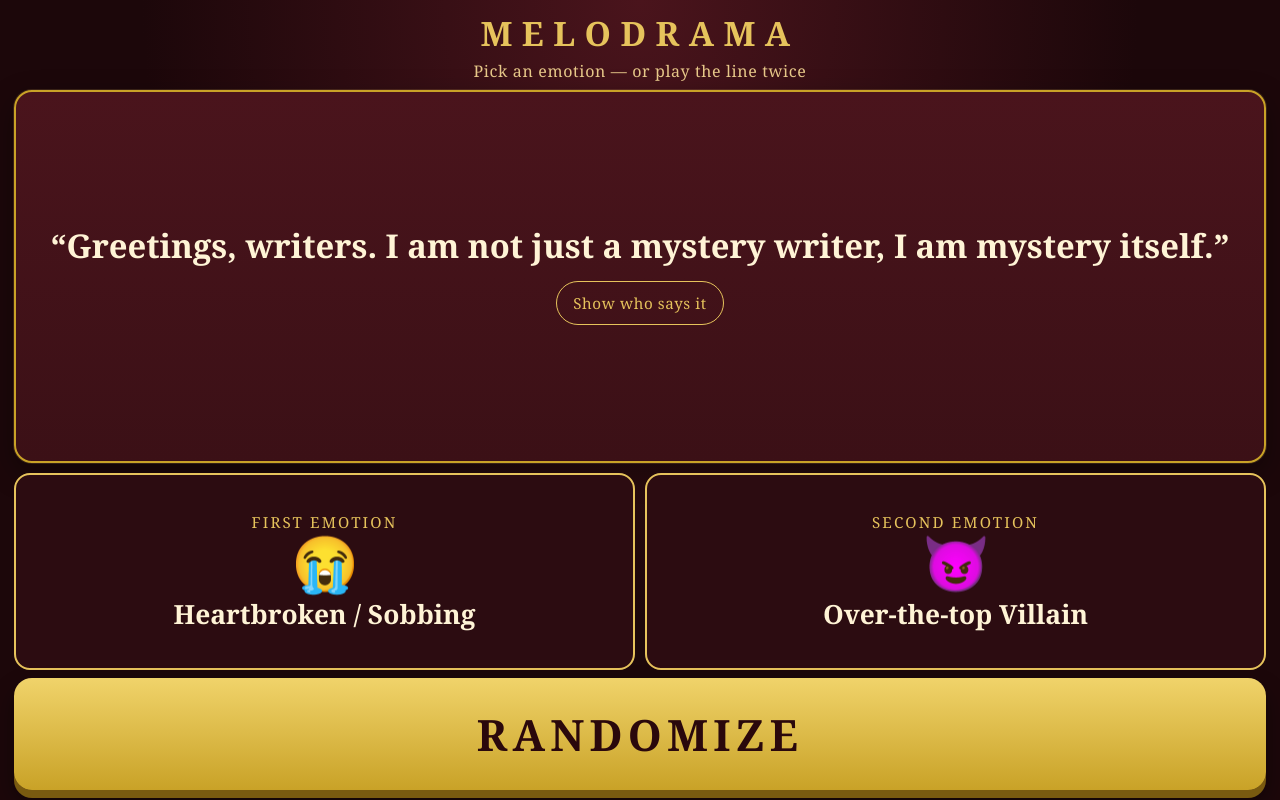
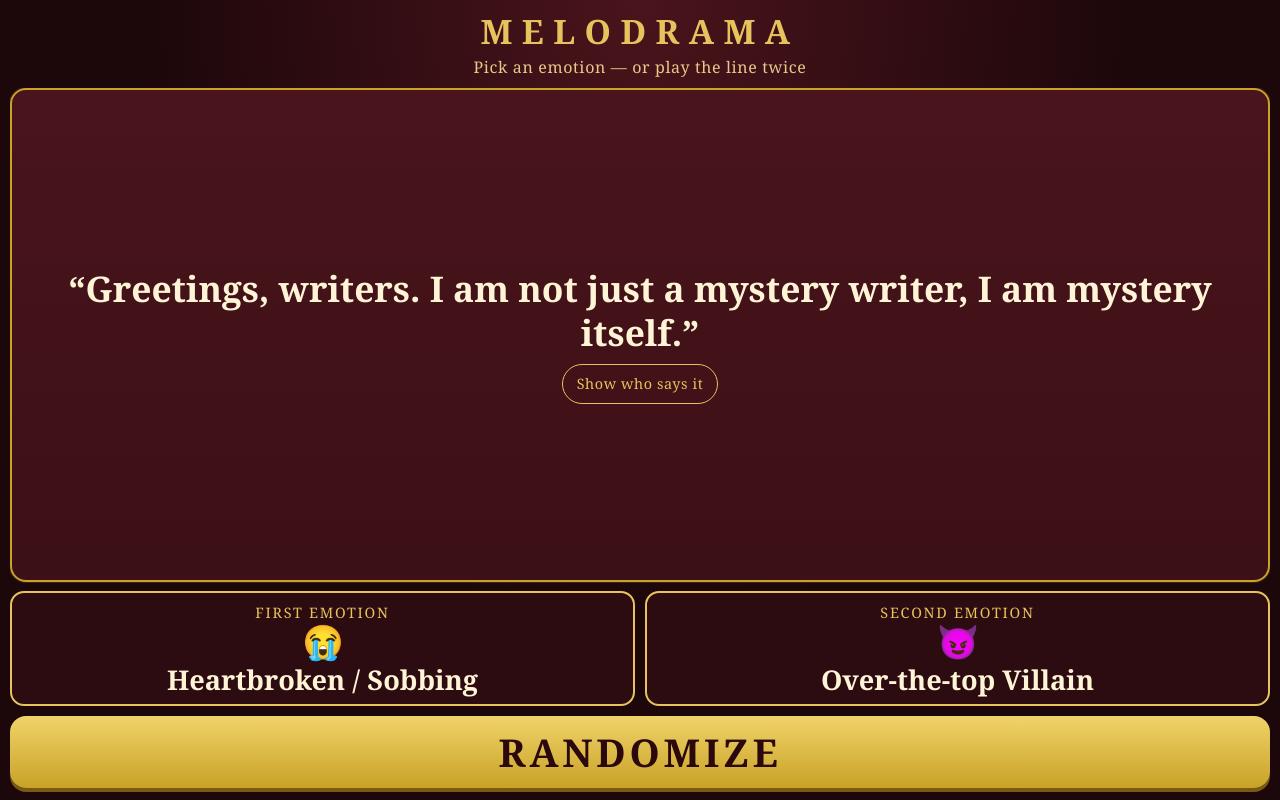
Before and after one commit to unlox775/joesvolcano-net, a plain HTML site: page docs/elma-drama/melodrama/index.html in a window 1280 px wide. Drawn offline with Linux system fonts and the light colour scheme.

Commit message:
Fix Melodrama overlap on short phone viewports (#3)
Keep Randomize in normal document flow with safe-area padding,
reserve the emotion cards so they cannot shrink under the button,
and let the line card scroll if a long line needs the room.

Co-authored-by: Cursor Agent <cursoragent@cursor.com>
Co-authored-by: Dave Buchanan <unlox775@users.noreply.github.com>

```diff
--- a/docs/elma-drama/melodrama/index.html
+++ b/docs/elma-drama/melodrama/index.html
@@ -18,6 +18,9 @@
       --ink: #2a080c;
       --muted: #e8c98a;
       --danger: #ffd0a8;
+      --page-pad-x: max(10px, env(safe-area-inset-left), env(safe-area-inset-right));
+      --page-pad-top: max(8px, env(safe-area-inset-top));
+      --page-pad-bottom: max(12px, env(safe-area-inset-bottom));
     }
 
     * {
@@ -29,28 +32,26 @@
     html, body {
       margin: 0;
       padding: 0;
-      min-height: 100%;
+      width: 100%;
+      height: 100%;
+      height: 100dvh;
+      max-height: 100svh;
+      overflow: hidden;
       background: radial-gradient(ellipse at top, #4a141c 0%, var(--bg) 55%);
       color: var(--cream);
       font-family: Georgia, "Palatino Linotype", Palatino, "Times New Roman", serif;
       -webkit-text-size-adjust: 100%;
     }
 
-    body {
-      min-height: 100dvh;
-    }
-
     .page {
-      min-height: 100dvh;
-      min-height: 100svh;
+      height: 100%;
+      height: 100dvh;
+      max-height: 100svh;
       display: flex;
       flex-direction: column;
-      padding:
-        max(10px, env(safe-area-inset-top))
-        max(14px, env(safe-area-inset-right))
-        max(10px, env(safe-area-inset-bottom))
-        max(14px, env(safe-area-inset-left));
-      gap: 10px;
+      overflow: hidden;
+      padding: var(--page-pad-top) var(--page-pad-x) var(--page-pad-bottom);
+      gap: clamp(6px, 1.2vh, 10px);
     }
 
     header {
@@ -60,28 +61,29 @@
 
     header h1 {
       margin: 0;
-      font-size: clamp(1.35rem, 3.6vw, 2.1rem);
+      font-size: clamp(1.05rem, 2.6vw + 0.4rem, 2.1rem);
       letter-spacing: 0.28em;
       text-transform: uppercase;
       color: var(--gold);
     }
 
     header p {
-      margin: 4px 0 0;
-      font-size: clamp(0.8rem, 1.8vw, 1rem);
+      margin: 2px 0 0;
+      font-size: clamp(0.7rem, 1.5vw, 1rem);
       color: var(--muted);
       letter-spacing: 0.04em;
     }
 
     .notice {
       display: none;
+      flex: 0 0 auto;
       margin: 0;
-      padding: 8px 12px;
+      padding: 6px 10px;
       border: 1px solid var(--gold-deep);
       border-radius: 10px;
       background: rgba(80, 20, 20, 0.7);
       color: var(--danger);
-      font-size: 0.95rem;
+      font-size: 0.85rem;
       text-align: center;
     }
 
@@ -93,22 +95,23 @@
       flex: 1 1 auto;
       display: flex;
       flex-direction: column;
-      gap: 10px;
+      gap: clamp(6px, 1.2vh, 10px);
       min-height: 0;
+      overflow: hidden;
     }
 
     .line-card {
-      flex: 1.35 1 0;
+      flex: 1 1 auto;
       display: flex;
       flex-direction: column;
       justify-content: center;
       align-items: center;
-      gap: 12px;
-      padding: clamp(12px, 2.4vh, 22px) clamp(14px, 2.5vw, 28px);
+      gap: clamp(6px, 1.2vh, 12px);
+      padding: clamp(8px, 1.6vh, 22px) clamp(10px, 2.2vw, 28px);
       background: linear-gradient(180deg, var(--bg-card-2), var(--bg-card));
       border: 2px solid var(--gold-deep);
-      border-radius: 18px;
-      box-shadow: 0 0 0 1px rgba(230, 195, 92, 0.15), 0 10px 28px rgba(0, 0, 0, 0.35);
+      border-radius: 16px;
+      box-shadow: 0 0 0 1px rgba(230, 195, 92, 0.15);
       min-height: 0;
       overflow-x: hidden;
       overflow-y: auto;
@@ -118,8 +121,8 @@
     .line {
       margin: 0;
       text-align: center;
-      font-size: clamp(1.35rem, 2.8vw + 0.55rem, 2.5rem);
-      line-height: 1.28;
+      font-size: clamp(1.05rem, 2.2vw + 0.45rem, 2.4rem);
+      line-height: 1.25;
       font-weight: 700;
       max-width: 100%;
       overflow-wrap: break-word;
@@ -130,7 +133,8 @@
       display: flex;
       justify-content: center;
       align-items: center;
-      min-height: 48px;
+      flex: 0 0 auto;
+      min-height: 40px;
     }
 
     .who-btn {
@@ -139,10 +143,10 @@
       background: transparent;
       color: var(--gold);
       font: inherit;
-      font-size: 0.95rem;
+      font-size: 0.9rem;
       letter-spacing: 0.04em;
-      padding: 10px 16px;
-      min-height: 44px;
+      padding: 8px 14px;
+      min-height: 40px;
       border-radius: 999px;
       cursor: pointer;
     }
@@ -159,17 +163,18 @@
     .character {
       margin: 0;
       color: var(--gold);
-      font-size: clamp(1.1rem, 2.4vw + 0.4rem, 1.7rem);
+      font-size: clamp(0.95rem, 2vw + 0.3rem, 1.6rem);
       letter-spacing: 0.06em;
       text-align: center;
     }
 
     .emotions {
-      flex: 0.95 1 0;
+      flex: 0 0 auto;
       display: grid;
       grid-template-columns: 1fr 1fr;
-      gap: 10px;
+      gap: clamp(6px, 1.2vw, 10px);
       min-height: 0;
+      overflow: visible;
     }
 
     .emotion-card {
@@ -178,57 +183,61 @@
       justify-content: center;
       align-items: center;
       text-align: center;
-      gap: 6px;
-      padding: clamp(10px, 1.8vh, 18px) 10px;
+      gap: 4px;
+      padding: clamp(6px, 1.2vh, 16px) clamp(6px, 1.4vw, 12px);
       background: #2c0c11;
       border: 2px solid var(--gold);
-      border-radius: 16px;
+      border-radius: 14px;
       min-width: 0;
+      overflow: visible;
     }
 
     .emotion-label {
       margin: 0;
-      font-size: clamp(0.72rem, 1.5vw, 0.95rem);
-      letter-spacing: 0.14em;
+      font-size: clamp(0.6rem, 1.3vw, 0.9rem);
+      letter-spacing: 0.12em;
       text-transform: uppercase;
       color: var(--gold);
     }
 
     .emotion-emoji {
-      font-size: clamp(2.4rem, 7vw, 4.4rem);
+      font-size: clamp(1.45rem, 4.2vh, 3.6rem);
       line-height: 1;
       font-family: "Apple Color Emoji", "Segoe UI Emoji", "Noto Color Emoji", sans-serif;
     }
 
     .emotion-name {
       margin: 0;
-      font-size: clamp(1.15rem, 2.6vw + 0.35rem, 1.95rem);
-      line-height: 1.2;
+      font-size: clamp(0.88rem, 2vw + 0.25rem, 1.7rem);
+      line-height: 1.15;
       font-weight: 700;
       color: var(--cream);
+      max-width: 100%;
+      overflow-wrap: break-word;
     }
 
     .randomize {
       appearance: none;
+      position: static;
       flex: 0 0 auto;
       width: 100%;
-      min-height: clamp(72px, 14vh, 118px);
+      min-height: clamp(48px, 9vh, 96px);
       border: 0;
-      border-radius: 18px;
+      border-radius: 16px;
       background: linear-gradient(180deg, #f0d36a, var(--gold-deep));
       color: var(--ink);
       font: inherit;
-      font-size: clamp(1.7rem, 5vw, 2.7rem);
+      font-size: clamp(1.2rem, 4vw, 2.4rem);
       font-weight: 800;
-      letter-spacing: 0.12em;
+      letter-spacing: 0.1em;
       text-transform: uppercase;
       cursor: pointer;
-      box-shadow: 0 8px 0 #7a5a10, 0 12px 22px rgba(0, 0, 0, 0.4);
+      box-shadow: 0 4px 0 #7a5a10;
     }
 
     .randomize:active {
-      transform: translateY(4px);
-      box-shadow: 0 4px 0 #7a5a10, 0 6px 12px rgba(0, 0, 0, 0.35);
+      transform: translateY(3px);
+      box-shadow: 0 1px 0 #7a5a10;
     }
 
     .randomize:disabled {
@@ -236,36 +245,70 @@
       box-shadow: none;
     }
 
-    @media (max-width: 560px) {
+    /* Very narrow: stack emotions as compact rows so names stay visible. */
+    @media (max-width: 339px) {
       .emotions {
         grid-template-columns: 1fr;
       }
+      .emotion-card {
+        flex-direction: row;
+        justify-content: flex-start;
+        text-align: left;
+        gap: 10px;
+        padding: 6px 10px;
+      }
+      .emotion-emoji {
+        font-size: 1.6rem;
+        flex: 0 0 auto;
+      }
+      .emotion-label,
+      .emotion-name {
+        display: block;
+      }
     }
 
-    @media (orientation: landscape) and (max-height: 820px) {
+    @media (max-height: 420px) {
+      header p {
+        display: none;
+      }
+      header h1 {
+        font-size: clamp(0.9rem, 2.4vw, 1.2rem);
+        letter-spacing: 0.2em;
+      }
       .page {
-        gap: 8px;
+        gap: 5px;
+        padding-top: max(4px, env(safe-area-inset-top));
+        padding-bottom: max(8px, env(safe-area-inset-bottom));
+      }
+      .stage {
+        gap: 5px;
       }
       .line-card {
-        flex: 1.5 1 0;
-        padding-top: 10px;
-        padding-bottom: 10px;
+        padding: 6px 10px;
+        gap: 4px;
       }
-      .emotions {
-        flex: 0.85 1 0;
+      .who-row {
+        min-height: 32px;
+      }
+      .who-btn {
+        min-height: 32px;
+        padding: 4px 10px;
+        font-size: 0.8rem;
       }
       .emotion-card {
-        padding-top: 8px;
-        padding-bottom: 8px;
-      }
-      .line {
-        font-size: clamp(1.2rem, 2.1vw + 0.45rem, 2.05rem);
+        padding: 4px 8px;
+        gap: 2px;
       }
       .emotion-emoji {
-        font-size: clamp(2rem, 5.5vw, 3.4rem);
+        font-size: clamp(1.2rem, 8vh, 1.8rem);
       }
       .emotion-name {
-        font-size: clamp(1.05rem, 2.2vw + 0.3rem, 1.65rem);
+        font-size: clamp(0.8rem, 2vw + 0.2rem, 1.15rem);
+      }
+      .randomize {
+        min-height: 44px;
+        font-size: clamp(1.05rem, 3.6vw, 1.5rem);
+        box-shadow: 0 3px 0 #7a5a10;
       }
     }
   </style>
@@ -444,7 +487,7 @@
       var card = lineEl.parentElement;
       if (!card) return;
       lineEl.style.fontSize = "";
-      var minPx = 18;
+      var minPx = 15;
       var size = parseFloat(window.getComputedStyle(lineEl).fontSize);
       var guard = 0;
       while (card.scrollHeight > card.clientHeight + 1 && size > minPx && guard < 40) {
```
